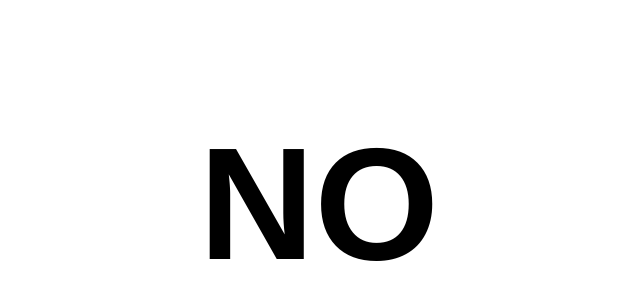
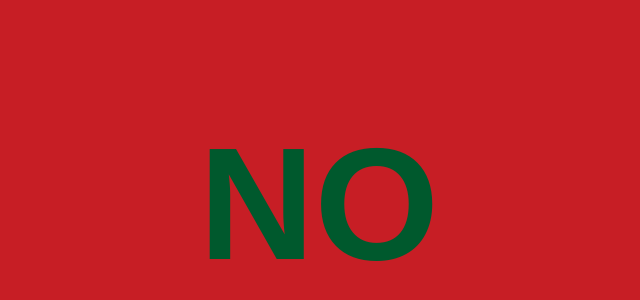
Before and after one commit to pmasucci/waronchristmas, a plain HTML site: page index.html in a window 1280 px wide. Shown: the part 96-396 px from the top of the page, without its empty margins (321-961 px from the left). Drawn offline with Linux system fonts and the light colour scheme.

Commit message:
Fix'd colors

```diff
--- a/style.css
+++ b/style.css
@@ -1,5 +1,6 @@
 body {
   text-align:center;
+  background-color: #C71E25;
 }
 
 #answer {
@@ -9,5 +10,5 @@ body {
   font-size: 120pt;
   font-family: Arial, sans-serif;
   text-decoration: none;
-  color: black;
+  color: #00592D;
 }
```
